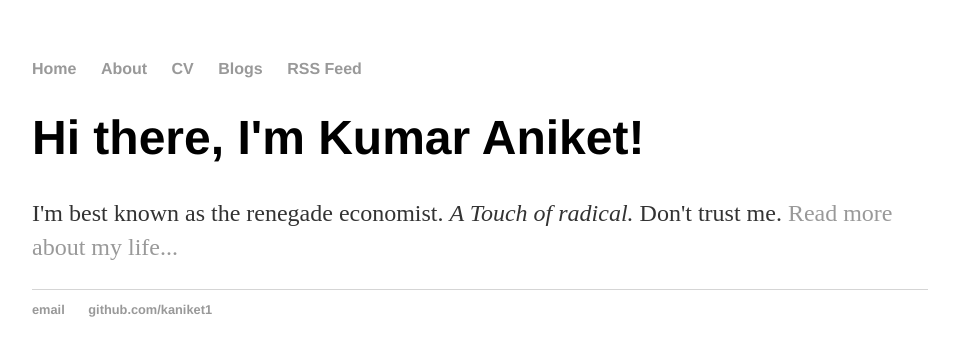
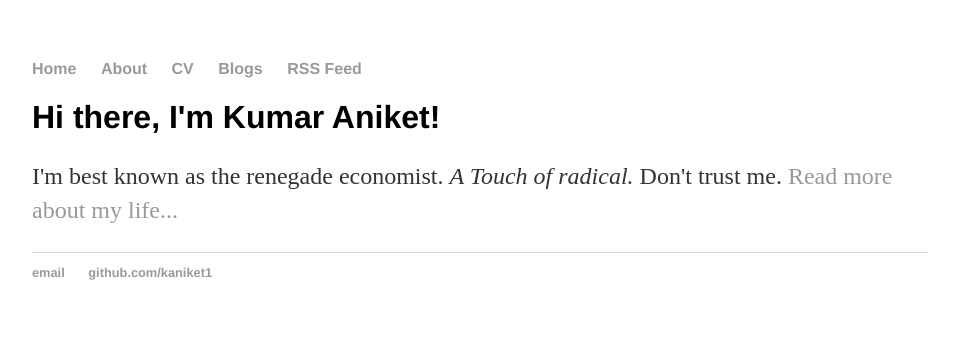
Before and after one commit to kaniket1/kaniket1.github.io, a Jekyll site: the page built from index.html, in a window 1280 px wide. Shown: the top 356 px of the page, without its empty margins (160-1119 px from the left). Built offline with Jekyll 4.4.1, drawn with Linux system fonts in a browser that asks for light colours.

Commit message:
Update main.css

```diff
--- a/css/main.css
+++ b/css/main.css
@@ -20,7 +20,17 @@
     text-decoration: underline;
 }
 h1 {
-    font-size: 3em;
+    display: block;
+    font-size: 2em;
+    margin-top: 0.67em;
+    margin-bottom: 0.67em;
+	font-family:'Helvetica', 'Arial', 'Sans-Serif';
+}
+h2 {
+    display: block;
+    font-size: 1.5em;
+    margin-top: 0.83em;
+    margin-bottom: 0.83em;
     font-family:'Helvetica', 'Arial', 'Sans-Serif';
 }
 p {
```
